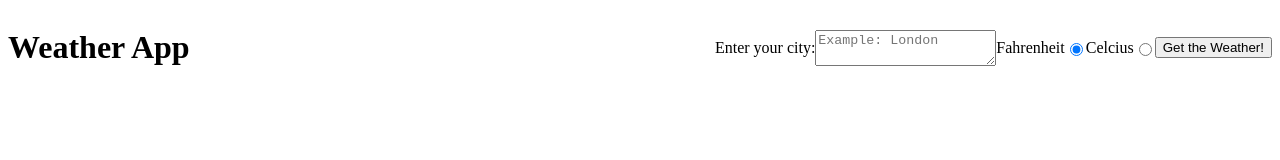
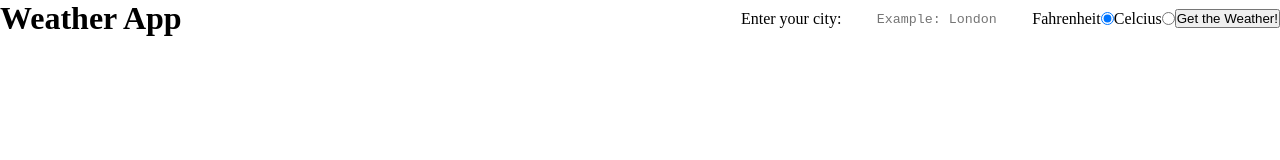
Before and after one commit to ihess95/odinWeather, a website: page dist/index.html in a window 1280 px wide. Drawn offline with Linux system fonts and the light colour scheme; no server answers.

Commit message:
center weather Data

```diff
--- a/styles/style.scss
+++ b/styles/style.scss
@@ -1,3 +1,10 @@
+.mainBody {
+  height: 100vh;
+}
+* {
+  padding: 0px;
+  margin: 0px;
+}
 .headerDiv {
   display: flex;
   justify-content: space-between;
@@ -11,7 +18,20 @@
 }
 
 .weatherDiv {
-  height: 100vh;
+  position: absolute;
+  left: 45%;
+  top: 50%;
+}
+
+textarea {
+  height: 20px;
+  resize: none;
+  text-align-last: center;
+  text-align: center;
+  margin: 1vh;
+  padding-top: 7px;
+  border-radius: 10px;
+  border-style: none;
 }
 
 .Clear {
```
Also changed, not shown: styles/style.css, 1 other file.
